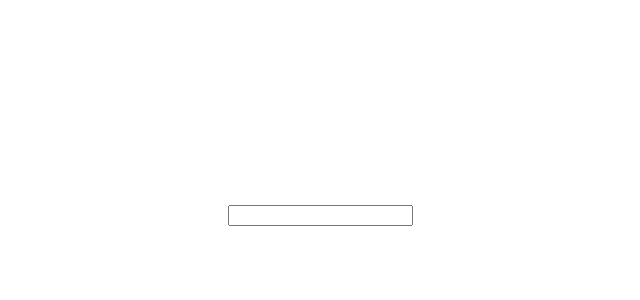
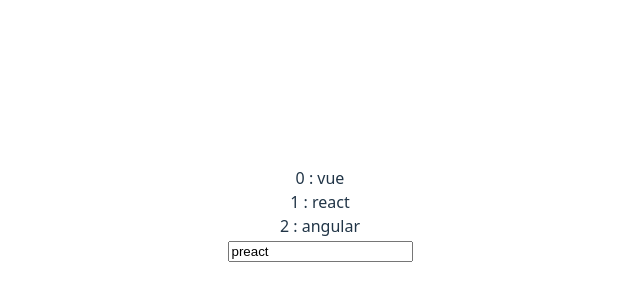
Before and after one commit to KhoaNgDev/project_demo, a Vue app: page / in a window 1280 px wide. Shown: the part 186-486 px from the top of the page, without its empty margins (320-960 px from the left). Built offline with nearby package versions, Linux system fonts and the light colour scheme.

Commit message:
Directives and Attribute bindings

```diff
--- a/src/components/TagsInput.vue
+++ b/src/components/TagsInput.vue
@@ -1,3 +1,13 @@
 <template>
-  <input type="text" />
+  <div v-for="(tag, index) in tags" :key="index">{{ index + " : " + tag }}</div>
+  <input type="text" :value="newTag" />
 </template>
+
+<script>
+export default {
+  data: () => ({
+    tags: ["vue", "react", "angular"],
+    newTag: "preact",
+  }),
+};
+</script>
```
